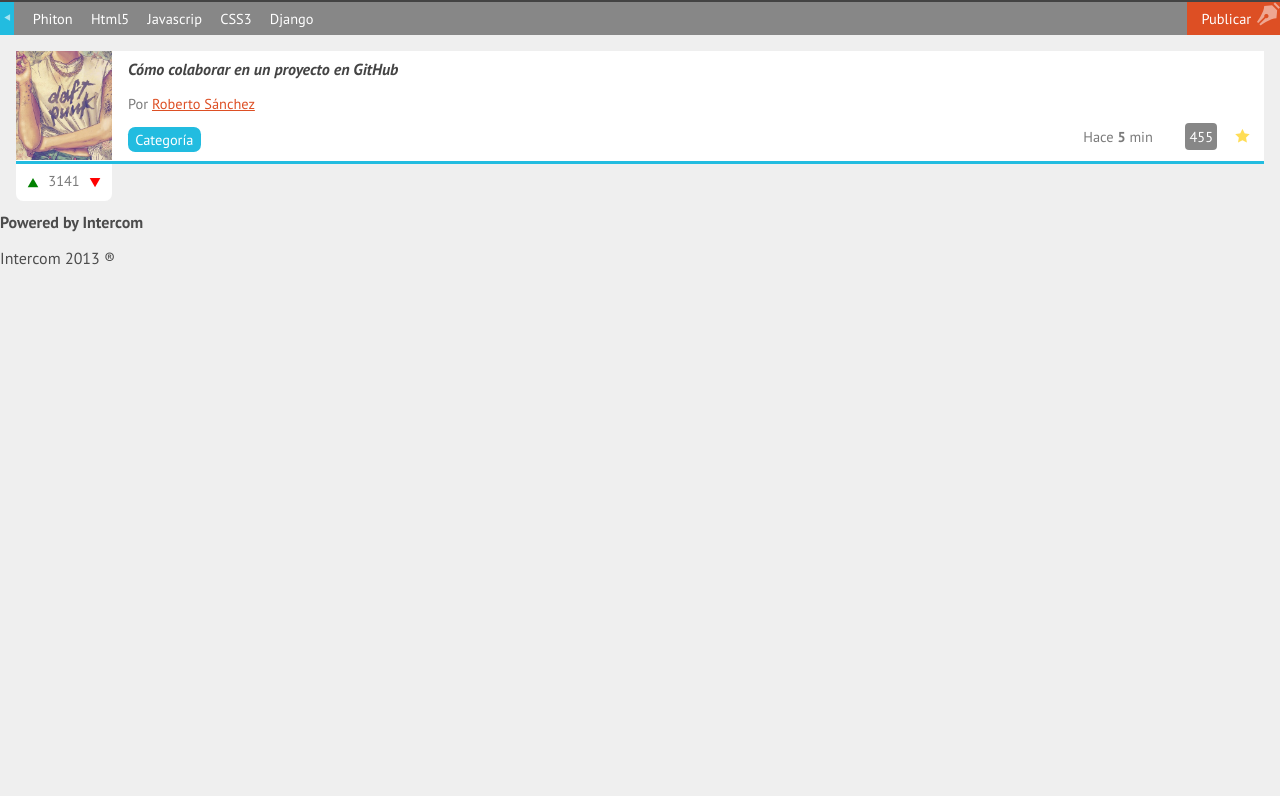
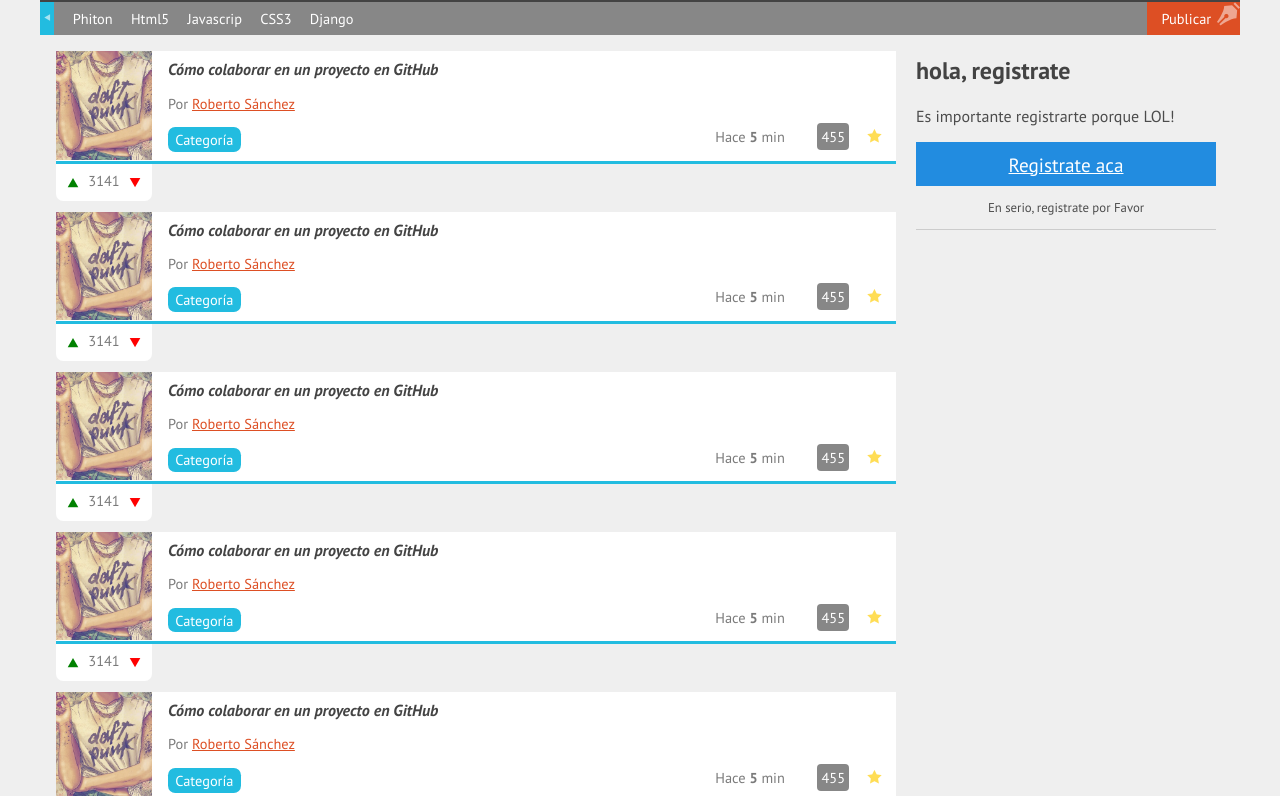
Before and after one commit to betoarciniega/puls-repositorio, a plain HTML site: page index.html in a window 1280 px wide. Shown: the part 98-894 px from the top of the page. Before the commit the page ends 800 px from the top, so only its background shows below. Drawn offline with Linux system fonts and the light colour scheme.

Commit message:
responsive designe y bienvenida

```diff
--- a/estilos.css
+++ b/estilos.css
@@ -19,6 +19,10 @@ body
 	font-family:"PT Sans", Arial;
 	font-size: 16px;
 	margin: 0;
+}
+footer
+{
+
 }
 header
 {
@@ -134,6 +138,10 @@ nav ul #publicar_nav a:after
 	top: 0;
 
 }
+#bienvenida
+{
+	display: none;
+}
 #contenido
 {
 	margin: 1em;
--- a/index.html
+++ b/index.html
@@ -2,11 +2,13 @@
 <html lang="es">
 <head>
 	<meta charset="UTF-8">
+	<meta name="viewport" content="width=device-width, initial-scale=1, maximum-scale=1" />
 	<title>Puls3: Comunidad online de gente pro y otras jaladas no entiendo gibhub...</title>
 	<link rel="stylesheet" href="normalize.css">
 	<link href='http://fonts.googleapis.com/css?family=PT+Sans:400,700,400italic,700italic' rel='stylesheet' type='text/css' />
 
 	<link rel="stylesheet" href="estilos.css" />
+	<link rel="stylesheet" href="responsive.css" />
 </head>
 <body>
 	<header>
@@ -33,7 +35,103 @@
 			<li id="publicar_nav"><a href="#">Publicar </a></li>
 		</ul>
 	</nav>
+	<aside id="bienvenida">
+		<h2>hola, registrate</h2>
+		<p>Es importante registrarte porque LOL!</p>
+		<a id="registro" href="#">Registrate aca</a>
+		<p id="mensaje_registro">En serio, registrate por Favor</p>
+	</aside>
 	<section id="contenido">
+		<article class="item">
+			<figure class="imagen_item">
+				<img src="img1.jpg" />
+			</figure>
+			<h2 class="titulo_item"><a href="#">Cómo colaborar en un proyecto en GitHub</a></h2>
+			<p class="autor_item">Por <a href="">Roberto Sánchez</a></p>
+			<p class="datos_item">
+				<a class="tag_item" href="#">Categoría</a>
+				<span class="fecha_item">Hace <strong>5</strong> min</span>
+				<a class="comentarios_item" href="#">455</a>
+				<a class="guardar_item" href="#"></a>
+			</p>
+			<p class="votacion">
+				<a class="up" href="#"></a>
+				3141
+				<a class="down" href="#"></a>
+			</p>
+		</article>
+		<article class="item">
+			<figure class="imagen_item">
+				<img src="img1.jpg" />
+			</figure>
+			<h2 class="titulo_item"><a href="#">Cómo colaborar en un proyecto en GitHub</a></h2>
+			<p class="autor_item">Por <a href="">Roberto Sánchez</a></p>
+			<p class="datos_item">
+				<a class="tag_item" href="#">Categoría</a>
+				<span class="fecha_item">Hace <strong>5</strong> min</span>
+				<a class="comentarios_item" href="#">455</a>
+				<a class="guardar_item" href="#"></a>
+			</p>
+			<p class="votacion">
+				<a class="up" href="#"></a>
+				3141
+				<a class="down" href="#"></a>
+			</p>
+		</article>
+		<article class="item">
+			<figure class="imagen_item">
+				<img src="img1.jpg" />
+			</figure>
+			<h2 class="titulo_item"><a href="#">Cómo colaborar en un proyecto en GitHub</a></h2>
+			<p class="autor_item">Por <a href="">Roberto Sánchez</a></p>
+			<p class="datos_item">
+				<a class="tag_item" href="#">Categoría</a>
+				<span class="fecha_item">Hace <strong>5</strong> min</span>
+				<a class="comentarios_item" href="#">455</a>
+				<a class="guardar_item" href="#"></a>
+			</p>
+			<p class="votacion">
+				<a class="up" href="#"></a>
+				3141
+				<a class="down" href="#"></a>
+			</p>
+		</article>
+		<article class="item">
+			<figure class="imagen_item">
+				<img src="img1.jpg" />
+			</figure>
+			<h2 class="titulo_item"><a href="#">Cómo colaborar en un proyecto en GitHub</a></h2>
+			<p class="autor_item">Por <a href="">Roberto Sánchez</a></p>
+			<p class="datos_item">
+				<a class="tag_item" href="#">Categoría</a>
+				<span class="fecha_item">Hace <strong>5</strong> min</span>
+				<a class="comentarios_item" href="#">455</a>
+				<a class="guardar_item" href="#"></a>
+			</p>
+			<p class="votacion">
+				<a class="up" href="#"></a>
+				3141
+				<a class="down" href="#"></a>
+			</p>
+		</article>
+		<article class="item">
+			<figure class="imagen_item">
+				<img src="img1.jpg" />
+			</figure>
+			<h2 class="titulo_item"><a href="#">Cómo colaborar en un proyecto en GitHub</a></h2>
+			<p class="autor_item">Por <a href="">Roberto Sánchez</a></p>
+			<p class="datos_item">
+				<a class="tag_item" href="#">Categoría</a>
+				<span class="fecha_item">Hace <strong>5</strong> min</span>
+				<a class="comentarios_item" href="#">455</a>
+				<a class="guardar_item" href="#"></a>
+			</p>
+			<p class="votacion">
+				<a class="up" href="#"></a>
+				3141
+				<a class="down" href="#"></a>
+			</p>
+		</article>
 		<article class="item">
 			<figure class="imagen_item">
 				<img src="img1.jpg" />
--- /dev/null
+++ b/responsive.css
@@ -0,0 +1,45 @@
+@media screen and (min-width: 768px)
+{
+	body
+	{
+		/*border: 3px solid red;*/
+		margin: 0 auto;
+		max-width: 1200px;
+	}
+	#bienvenida
+	{
+		border-bottom: 1px solid #ccc;
+		display:block;
+		float: right;
+		margin-right: 2%;
+		width: 25%;
+	}
+	#bienvenida h2
+	{
+		color:#434343;
+	}
+	#bienvenida #mensaje_registro,#bienvenida #registro
+	{
+		text-align: center;
+	}
+	#bienvenida #mensaje_registro
+	{
+		font-size: 0.8em;
+	}
+	#bienvenida #registro
+	{
+		background:  #228CE0;
+		color: white;
+		display: block;
+		font-size: 1.2em;
+		padding: 0.5em 0;
+
+
+	}
+
+	#contenido
+	{
+		width: 70%;
+	}
+
+}
```
Also changed, not shown: 1 other file.
